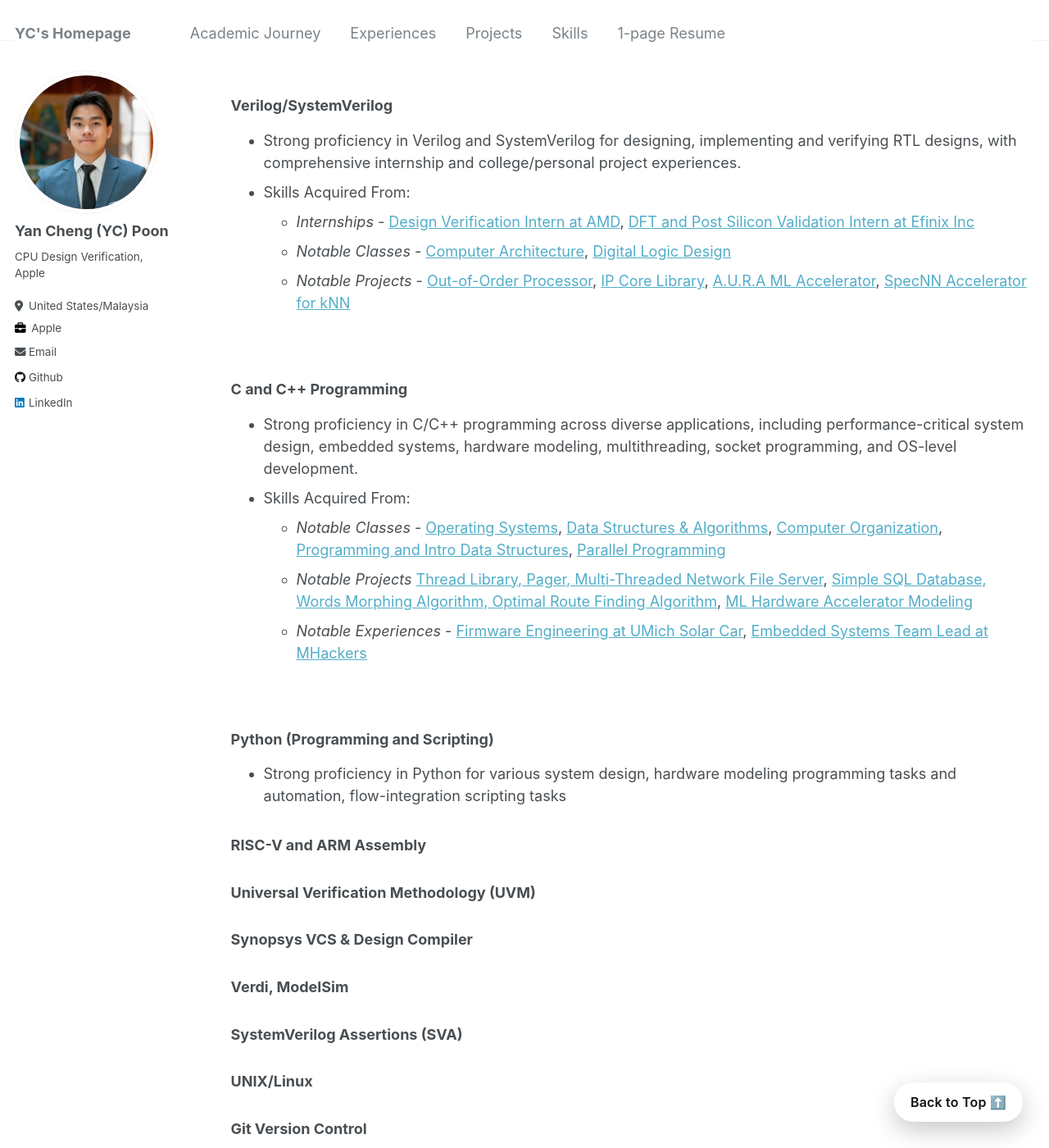
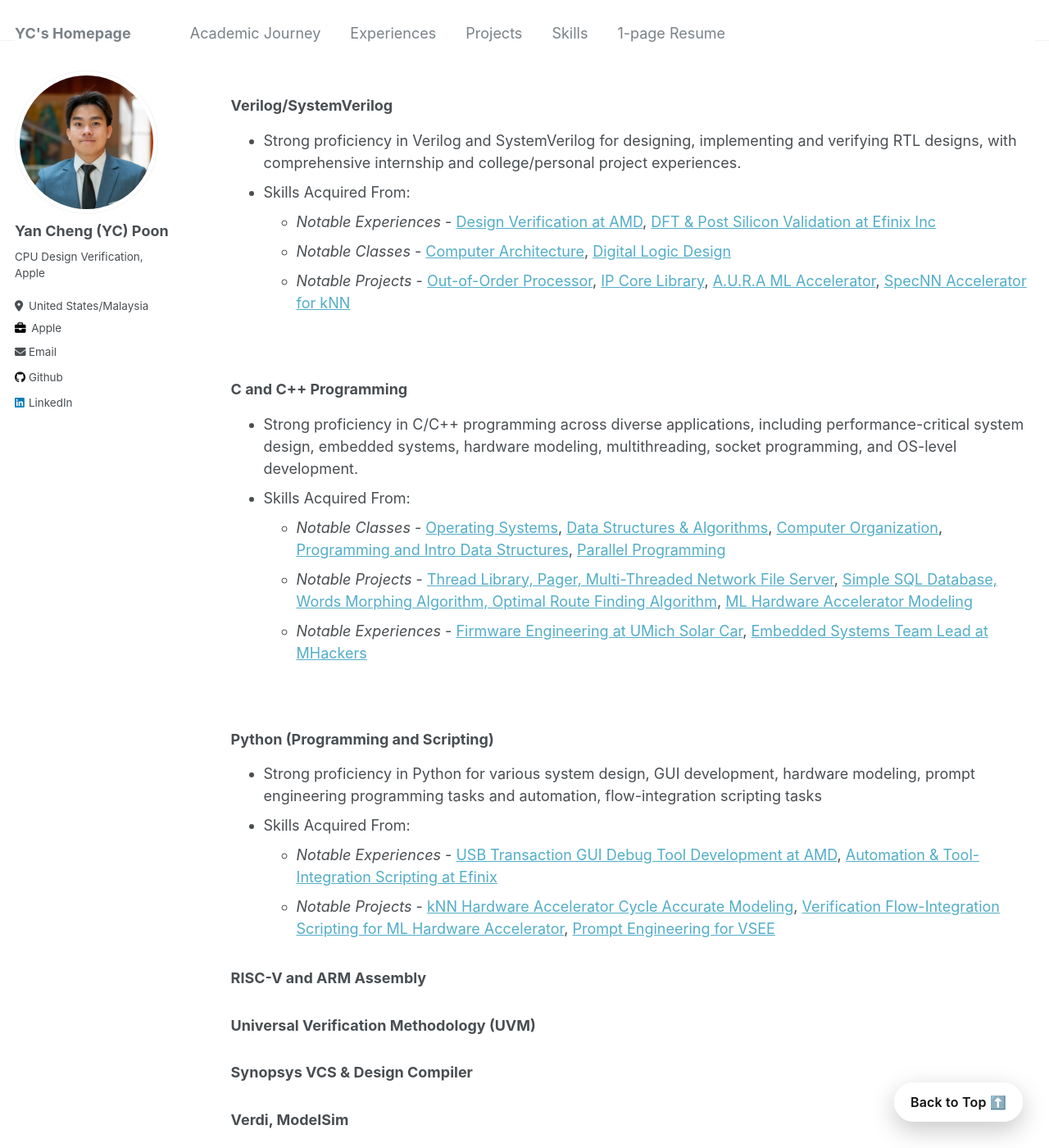
Before and after one commit to ycpoon/ycpoon.github.io, a Jekyll site: the page built from _pages/skills.md, in a window 1280 px wide and 1400 px high, scrolled down 771 px. Shown: the whole window at 82% size. Built offline with Jekyll 4.4.1, drawn with Linux system fonts in a browser that asks for light colours.

Commit message:
done python

```diff
--- a/_pages/skills.md
+++ b/_pages/skills.md
@@ -87,7 +87,7 @@ redirect_from:
 ### Verilog/SystemVerilog
 - Strong proficiency in Verilog and SystemVerilog for designing, implementing and verifying RTL designs, with comprehensive internship and college/personal project experiences.
 - Skills Acquired From:
-  - *Internships* - [Design Verification Intern at AMD](/experiences/#amd), [DFT and Post Silicon Validation Intern at Efinix Inc](/experiences/#efinix)
+  - *Notable Experiences* - [Design Verification at AMD](/experiences/#amd), [DFT & Post Silicon Validation at Efinix Inc](/experiences/#efinix)
   - *Notable Classes* - [Computer Architecture](/academicjourney/#eecs470), [Digital Logic Design](/academicjourney/#eecs270)
   - *Notable Projects* - [Out-of-Order Processor](/projects/#mips-r10k-style-out-of-order-processor), [IP Core Library](/projects/#systemverilog-ip-core-library), [A.U.R.A ML Accelerator](/collegeprojects/#attention-unit-for-resource-constrained-architectures-eecs-570), [SpecNN Accelerator for kNN](/collegeprojects/#specnn-hardware-accelerator-for-knn-eecs-573)
 
@@ -98,14 +98,17 @@ redirect_from:
 - Strong proficiency in C/C++ programming across diverse applications, including performance-critical system design, embedded systems, hardware modeling, multithreading, socket programming, and OS-level development.
 - Skills Acquired From:
   - *Notable Classes* - [Operating Systems](/academicjourney/#eecs482), [Data Structures & Algorithms](/academicjourney/#eecs281), [Computer Organization](/academicjourney/#eecs370), [Programming and Intro Data Structures](/academicjourney/#eecs280), [Parallel Programming](academicjourney/#eecs471)
-  - *Notable Projects* [Thread Library, Pager, Multi-Threaded Network File Server](/collegeprojects/#thread-library-pager-multi-threaded-network-file-server-eecs-482), [Simple SQL Database, Words Morphing Algorithm, Optimal Route Finding Algorithm](/collegeprojects/#simple-sql-database-words-morphing-algorithm-optimal-route-finding-algorithm-eecs-281), [ML Hardware Accelerator Modeling](/collegeprojects/#attention-unit-for-resource-constrained-architectures-eecs-570)
+  - *Notable Projects* - [Thread Library, Pager, Multi-Threaded Network File Server](/collegeprojects/#thread-library-pager-multi-threaded-network-file-server-eecs-482), [Simple SQL Database, Words Morphing Algorithm, Optimal Route Finding Algorithm](/collegeprojects/#simple-sql-database-words-morphing-algorithm-optimal-route-finding-algorithm-eecs-281), [ML Hardware Accelerator Modeling](/collegeprojects/#attention-unit-for-resource-constrained-architectures-eecs-570)
   - *Notable Experiences* - [Firmware Engineering at UMich Solar Car](/experiences/#solar-car), [Embedded Systems Team Lead at MHackers](/experiences/#mhackers)
 
 &nbsp;
 &nbsp;
 
 ### Python (Programming and Scripting)
-- Strong proficiency in Python for various system design, hardware modeling programming tasks and automation, flow-integration scripting tasks
+- Strong proficiency in Python for various system design, GUI development, hardware modeling, prompt engineering programming tasks and automation, flow-integration scripting tasks
+- Skills Acquired From:
+  - *Notable Experiences* - [USB Transaction GUI Debug Tool Development at AMD](/experiences/#amd), [Automation & Tool-Integration Scripting at Efinix](/experiences/#efinix)
+  - *Notable Projects* - [kNN Hardware Accelerator Cycle Accurate Modeling](/collegeprojects/#specnn-hardware-accelerator-for-knn-eecs-573), [Verification Flow-Integration Scripting for ML Hardware Accelerator](/collegeprojects/#attention-unit-for-resource-constrained-architectures-eecs-570), [Prompt Engineering for VSEE](/projects/#vsee-vcstartup-match-making-app)
 
 ### RISC-V and ARM Assembly
 
```
Also changed, not shown: 1 other file.
